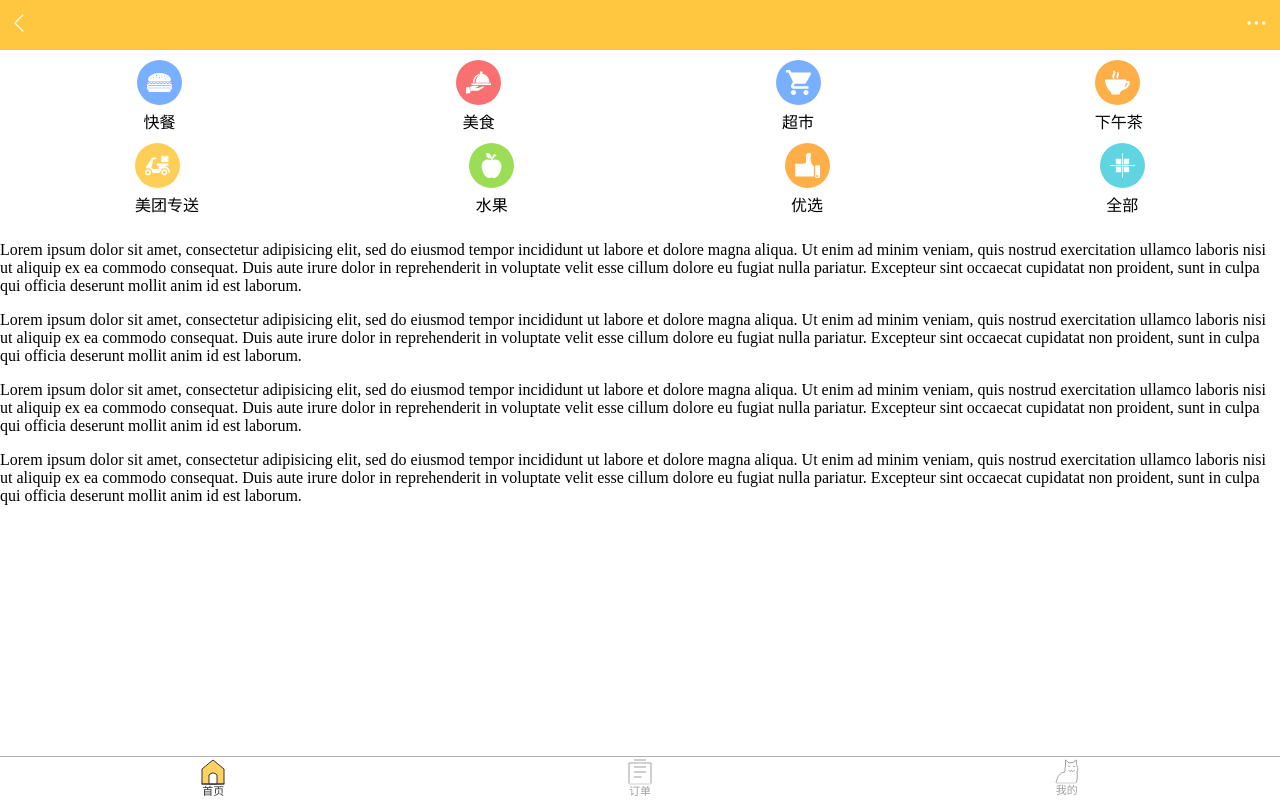
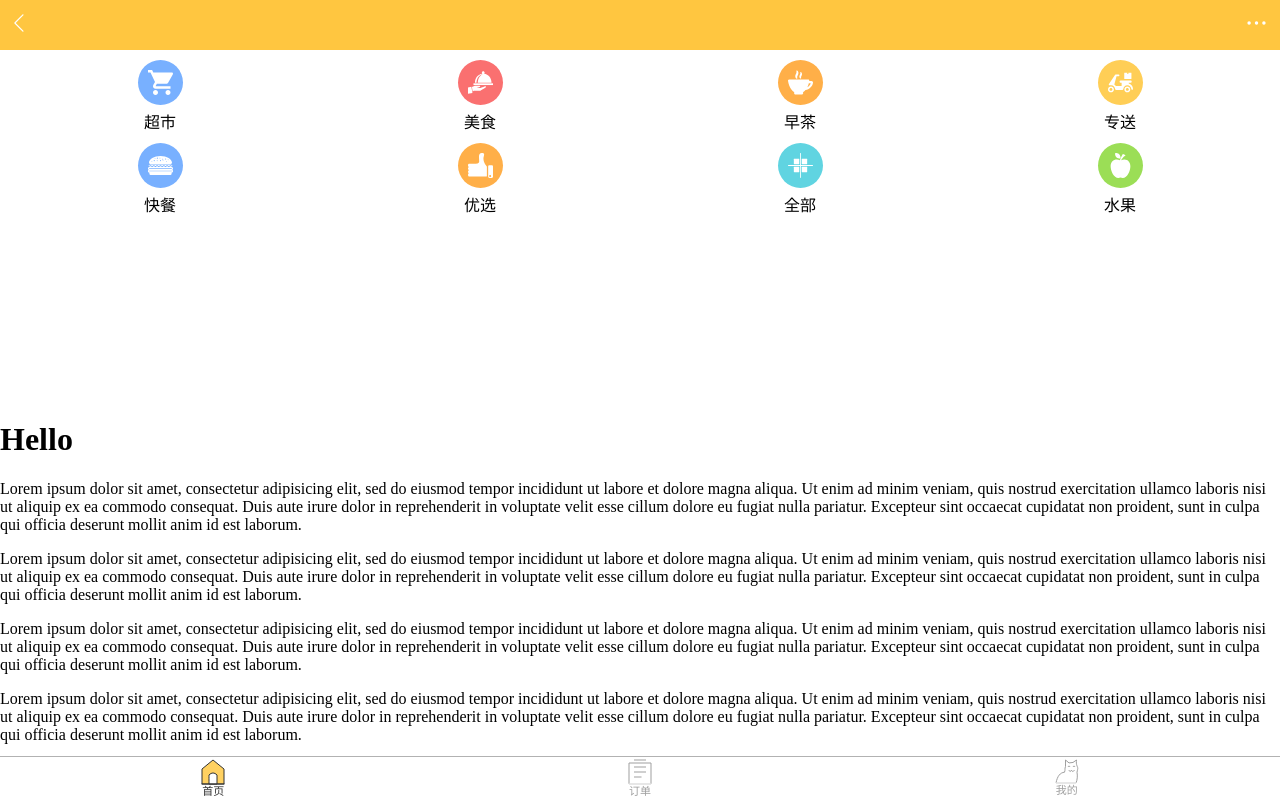
Before and after one commit to happypeter/meituan-demo, a React (Create React App) app in the folder user-client/: page / in a window 1280 px wide. Built offline with nearby package versions, Linux system fonts and the light colour scheme.

Commit message:
第15集：性能问题

```diff
--- a/user-client/src/components/Home.js
+++ b/user-client/src/components/Home.js
@@ -6,6 +6,7 @@
     return(
       <div className="home">
         <HomeCats />
+        <h1>Hello</h1>
         <p>
         Lorem ipsum dolor sit amet, consectetur adipisicing elit, sed do eiusmod tempor incididunt ut labore et dolore magna aliqua. Ut enim ad minim veniam, quis nostrud exercitation ullamco laboris nisi ut aliquip ex ea commodo consequat. Duis aute irure dolor in reprehenderit in voluptate velit esse cillum dolore eu fugiat nulla pariatur. Excepteur sint occaecat cupidatat non proident, sunt in culpa qui officia deserunt mollit anim id est laborum.
         </p>
--- /dev/null
+++ b/user-client/src/components/HomeCats/CatSlide1.js
@@ -0,0 +1,38 @@
+import React, { Component } from 'react'
+import ShopIcon from './ShopIcon'
+import TeaIcon from './TeaIcon'
+import DinnerIcon from './DinnerIcon'
+import DeliverIcon from './DeliverIcon'
+import FastFootIcon from './FastFoodIcon'
+import FruitIcon from './FruitIcon'
+import BestIcon from './BestIcon'
+import AllIcon from './AllIcon'
+
+
+class CatSlide1 extends Component {
+  shouldComponentUpdate() {
+    return false
+  }
+  render() {
+    return(
+      <div className="home-cats">
+        <div className="row">
+          <ShopIcon />
+          <DinnerIcon />
+          <TeaIcon />
+          <DeliverIcon />
+        </div>
+        <div className="row">
+          <FastFootIcon />
+          <BestIcon />
+          <AllIcon />
+          <FruitIcon />
+        </div>
+      </div>
+    )
+  }
+}
+
+
+
+export default CatSlide1
--- /dev/null
+++ b/user-client/src/components/HomeCats/CatSlide2.js
@@ -0,0 +1,38 @@
+import React, { Component } from 'react'
+import ShopIcon from './ShopIcon'
+import TeaIcon from './TeaIcon'
+import DinnerIcon from './DinnerIcon'
+import DeliverIcon from './DeliverIcon'
+import FastFootIcon from './FastFoodIcon'
+import FruitIcon from './FruitIcon'
+import BestIcon from './BestIcon'
+import AllIcon from './AllIcon'
+
+
+class CatSlide2 extends Component {
+  shouldComponentUpdate() {
+    return false
+  }
+  render() {
+    return(
+      <div className="home-cats">
+        <div className="row">
+          <ShopIcon />
+          <DinnerIcon />
+          <TeaIcon />
+          <DeliverIcon />
+        </div>
+        <div className="row">
+          <FastFootIcon />
+          <BestIcon />
+          <AllIcon />
+          <FruitIcon />
+        </div>
+      </div>
+    )
+  }
+}
+
+
+
+export default CatSlide2
--- a/user-client/src/components/HomeCats/DeliverIcon.js
+++ b/user-client/src/components/HomeCats/DeliverIcon.js
@@ -28,7 +28,7 @@
               c0,9.129,7.404,16.531,16.527,16.531c9.133,0,16.53-7.402,16.53-16.531C490,322.818,454.45,279.219,406.497,266.9z"/>
           </svg>
         </div>
-        <div className="title">美团专送</div>
+        <div className="title">专送</div>
       </div>
     )
   }
--- a/user-client/src/components/HomeCats/HomeCats.js
+++ b/user-client/src/components/HomeCats/HomeCats.js
@@ -1,32 +1,104 @@
 import React, { Component } from 'react'
-import DinnerIcon from './DinnerIcon'
-import FastFootIcon from './FastFoodIcon'
-import ShopIcon from './ShopIcon'
-import TeaIcon from './TeaIcon'
-import DeliverIcon from './DeliverIcon'
-import FruitIcon from './FruitIcon'
-import BestIcon from './BestIcon'
-import AllIcon from './AllIcon'
 import '../../css/home-cats.css'
+import CatSlide1 from './CatSlide1'
+import CatSlide2 from './CatSlide2'
 
 class Cats extends Component {
+  state = {
+    slideWidth: '',
+    index: 0,
+    enableAnimation: false,
+    touchDelta: ''
+  }
+
+  handleNext = () => {
+    if(this.state.index === 1) return
+    this.setState({index: this.state.index + 1})
+  }
+
+  handlePrev = () => {
+    if(this.state.index === 0) return
+    this.setState({ index: this.state.index - 1})
+  }
+
+
+  handleTouchStart = (event) => {
+      let touch = event.targetTouches[0];
+      this.startX = touch.pageX ;
+      this.startTime = new Date().getTime()
+      this.setState({
+        enableAnimation: false
+      })
+    }
+
+  handleTouchMove = (event) => {
+    event.preventDefault();
+    let touch = event.targetTouches[0];
+    if(this.state.index === 0 && this.startX < touch.pageX) return
+    if(this.state.index === 1 && this.startX > touch.pageX) return
+    this.setState({
+      touchDelta:  this.startX - touch.pageX
+    })
+  }
+
+  checkSwipe(absMove, duration) {
+    const threshold = 10
+    const allowedTime = 300
+    let isSwipe =   absMove > threshold
+                 && duration < allowedTime
+                 ? true : false
+    return isSwipe
+  }
+
+  handleTouchEnd = (e) => {
+    let endTime = new Date().getTime()
+    let startTime = this.startTime
+    let duration = endTime - startTime
+    let touch = e.changedTouches[0]
+    let endX = touch.pageX
+    let startX = this.startX
+    let absMove = Math.abs(startX - endX)
+    if(this.checkSwipe(absMove, duration) ||
+       absMove > this.state.slideWidth/2 ){
+      if(startX > endX) {
+        this.handleNext()
+      }else{
+        this.handlePrev()
+      }
+    }
+    this.setState({
+      touchDelta: 0,
+      enableAnimation: true
+    })
+  }
+
+
+  componentDidMount() {
+    this.setState({
+      slideWidth: window.innerWidth
+    })
+  }
+
   render() {
-    return(
-      <div className="home-cats">
-        <div className="row">
-          <FastFootIcon />
-          <DinnerIcon />
-          <ShopIcon />
-          <TeaIcon />
-        </div>
-        <div className="row">
-          <DeliverIcon />
-          <FruitIcon />
-          <BestIcon />
-          <AllIcon />
-        </div>
-      </div>
-    )
+    return (
+          <div className='slider-wrap'>
+            <div id='slider'
+              onTouchStart={this.handleTouchStart}
+              onTouchMove={this.handleTouchMove}
+              onTouchEnd={this.handleTouchEnd}
+              style={{
+                'transform': `translate3d(-${this.state.index*this.state.slideWidth + this.state.touchDelta}px, 0, 0)`,
+                'transition' : this.state.enableAnimation ? 'all .4s ease-out' : 'none'
+              }}>
+              <div  style={{ 'width': window.innerWidth + 'px' }} className='slide' >
+                <CatSlide1 />
+              </div>
+              <div  style={{ 'width': window.innerWidth + 'px' }} className='slide' >
+                <CatSlide2 />
+              </div>
+            </div>
+          </div>
+    );
   }
 }
 
--- a/user-client/src/components/HomeCats/TeaIcon.js
+++ b/user-client/src/components/HomeCats/TeaIcon.js
@@ -26,7 +26,7 @@
           </g>
           </svg>
         </div>
-        <div className="title">下午茶</div>
+        <div className="title">早茶</div>
       </div>
     )
   }
--- a/user-client/src/css/home-cats.css
+++ b/user-client/src/css/home-cats.css
@@ -57,3 +57,20 @@
 .home-cats .all .icon {
   background-color: #60D4E1;
 }
+
+.slider-wrap {
+  overflow: hidden;
+  position: relative;
+  height: 350px;
+}
+.slider-wrap #slider {
+  position: absolute;
+  top: 0;
+  left: 0;
+  display: flex;
+  flex-direction: row;
+}
+
+.slider-wrap #slider .slide {
+  flex-shrink: 0;;
+}
```
